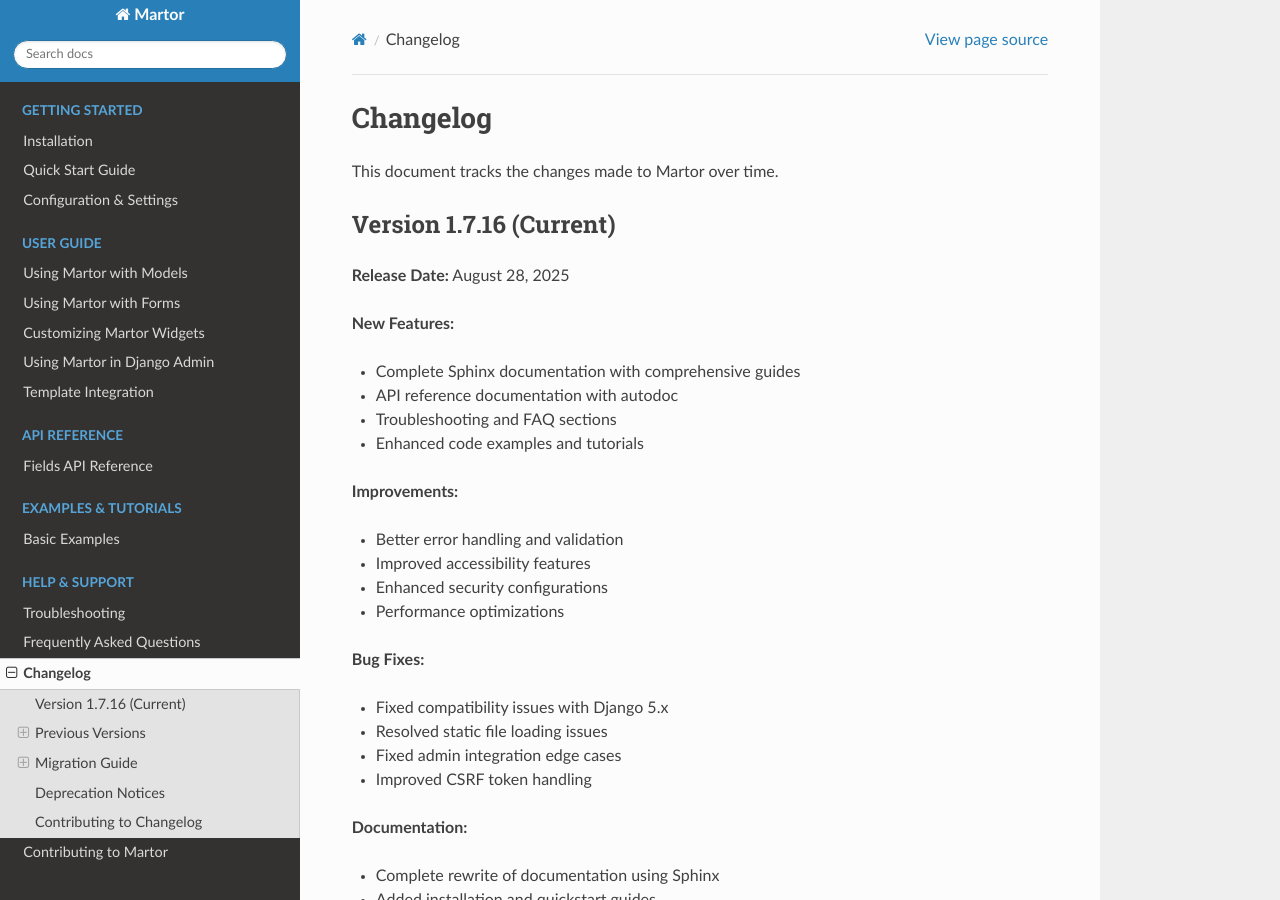
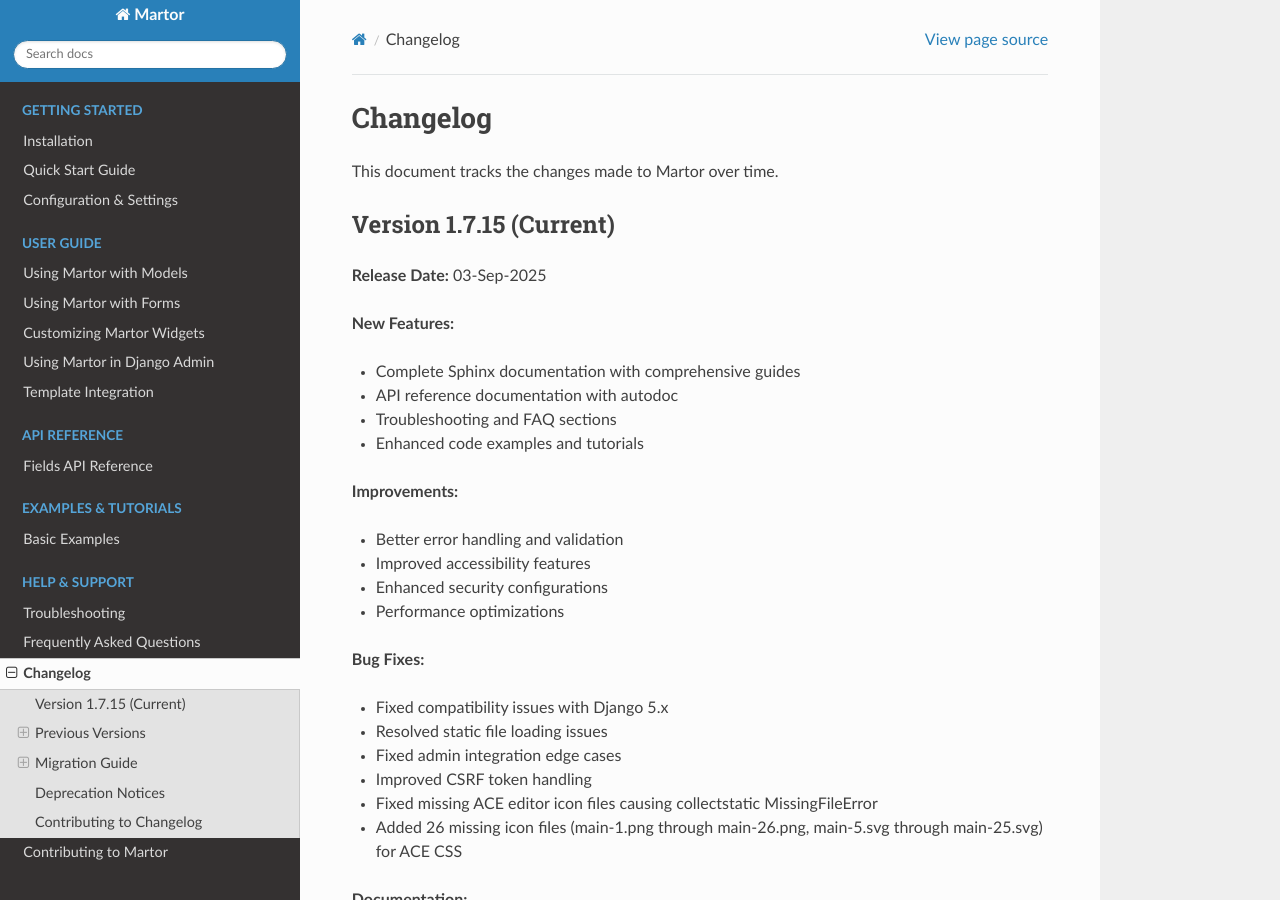
Before and after one commit to agusmakmun/django-markdown-editor, a Sphinx documentation site: the page built from docs/changelog.rst, in a window 1280 px wide and 900 px high. Built offline with Sphinx 7.4.7 and the Read the Docs theme 3.1.0, drawn with Linux system fonts in a browser that asks for light colours; pages that are not in the unit, such as notebooks, are missing from menus.

Commit message:
feat: bump version

```diff
--- a/docs/changelog.rst
+++ b/docs/changelog.rst
@@ -3,10 +3,10 @@ Changelog
 
 This document tracks the changes made to Martor over time.
 
-Version 1.7.16 (Current)
+Version 1.7.15 (Current)
 -------------------------
 
-**Release Date:** August 28, 2025
+**Release Date:** 03-Sep-2025
 
 **New Features:**
 
@@ -28,6 +28,8 @@ Version 1.7.16 (Current)
 * Resolved static file loading issues
 * Fixed admin integration edge cases
 * Improved CSRF token handling
+* Fixed missing ACE editor icon files causing collectstatic MissingFileError
+* Added 26 missing icon files (main-1.png through main-26.png, main-5.svg through main-25.svg) for ACE CSS
 
 **Documentation:**
 
--- a/docs/conf.py
+++ b/docs/conf.py
@@ -37,8 +37,8 @@ try:
     version = __version__
     release = __version__
 except ImportError:
-    version = "1.7.16"
-    release = "1.7.16"
+    version = "1.7.15"
+    release = "1.7.15"
 
 # -- General configuration ---------------------------------------------------
 # https://www.sphinx-doc.org/en/master/usage/configuration.html#general-configuration
--- a/docs/faq.rst
+++ b/docs/faq.rst
@@ -515,7 +515,7 @@ What information should I include in bug reports?
 
     ## Environment
     - Django: 4.2.0
-    - Martor: 1.7.16
+    - Martor: 1.7.15
     - Python: 3.9.0
     - Browser: Chrome 91.0
 
--- a/martor/__init__.py
+++ b/martor/__init__.py
@@ -1,4 +1,4 @@
-__version__ = "1.7.16"
-__release_date__ = "28-Aug-2025"
+__version__ = "1.7.15"
+__release_date__ = "03-Sep-2025"
 __author__ = "Agus Makmun (Summon Agus)"
 __author_email__ = "summon.agus@gmail.com"
--- a/martor/static/martor/js/martor.bootstrap.js
+++ b/martor/static/martor/js/martor.bootstrap.js
@@ -1,7 +1,7 @@
 /**
- * Name         : Martor v1.6.45
+ * Name         : Martor v1.7.15
  * Created by   : Agus Makmun (Summon Agus)
- * Release date : 15-Nov-2024
+ * Release date : 03-Sep-2025
  * License      : GNU GENERAL PUBLIC LICENSE Version 3, 29 June 2007
  * Repository   : https://github.com/agusmakmun/django-markdown-editor
  * JS Minifier  : https://jscompress.com
--- a/martor/static/martor/js/martor.semantic.js
+++ b/martor/static/martor/js/martor.semantic.js
@@ -1,7 +1,7 @@
 /**
- * Name         : Martor v1.6.45
+ * Name         : Martor v1.7.15
  * Created by   : Agus Makmun (Summon Agus)
- * Release date : 15-Nov-2024
+ * Release date : 03-Sep-2025
  * License      : GNU GENERAL PUBLIC LICENSE Version 3, 29 June 2007
  * Repository   : https://github.com/agusmakmun/django-markdown-editor
  * JS Minifier  : https://jscompress.com
--- a/pyproject.toml
+++ b/pyproject.toml
@@ -4,7 +4,7 @@ build-backend = "hatchling.build"
 
 [project]
 name = "martor"
-version = "1.7.16"
+version = "1.7.15"
 description = "Django Markdown Editor"
 readme = "README.md"
 license = { text = "GPL-3.0" }
```
Also changed, not shown: martor/static/martor/css/martor-admin.min.css, martor/static/martor/css/martor.bootstrap.min.css, martor/static/martor/css/martor.semantic.min.css, martor/static/martor/js/martor.bootstrap.min.js, martor/static/martor/js/martor.semantic.min.js, 4 other files.
